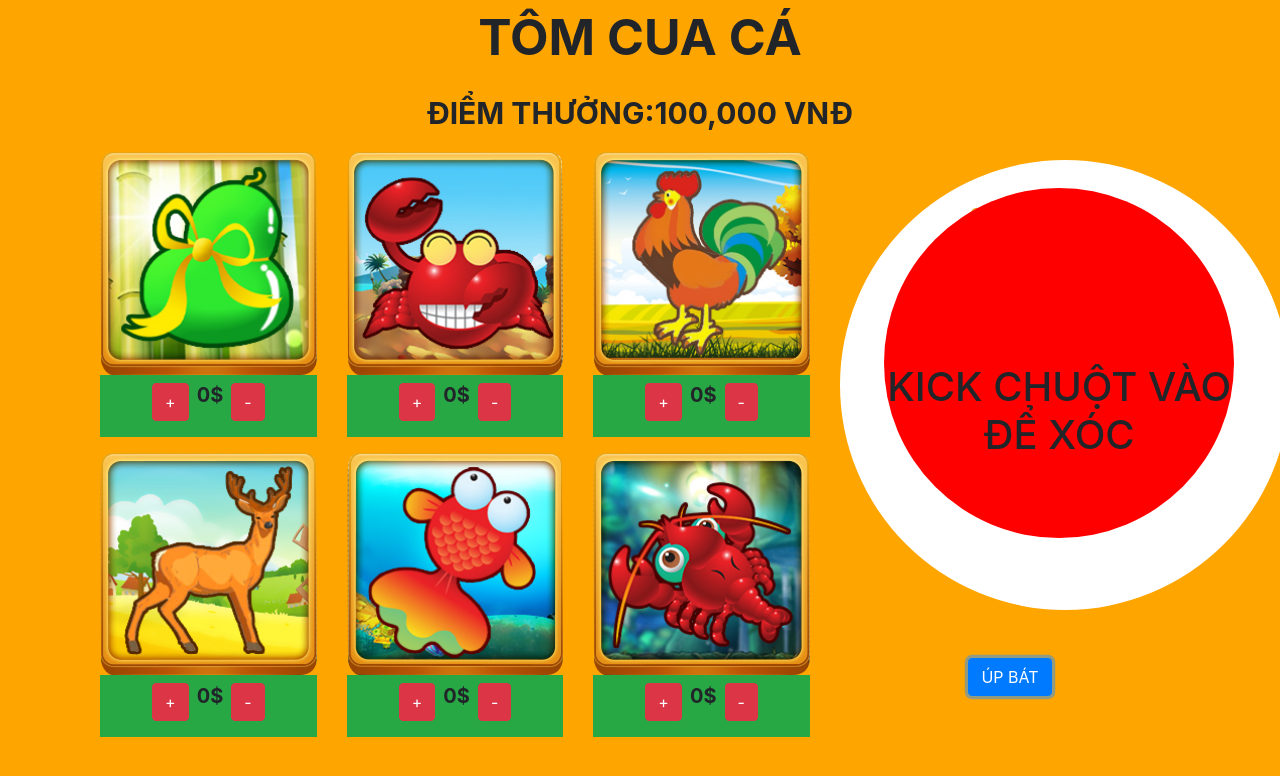
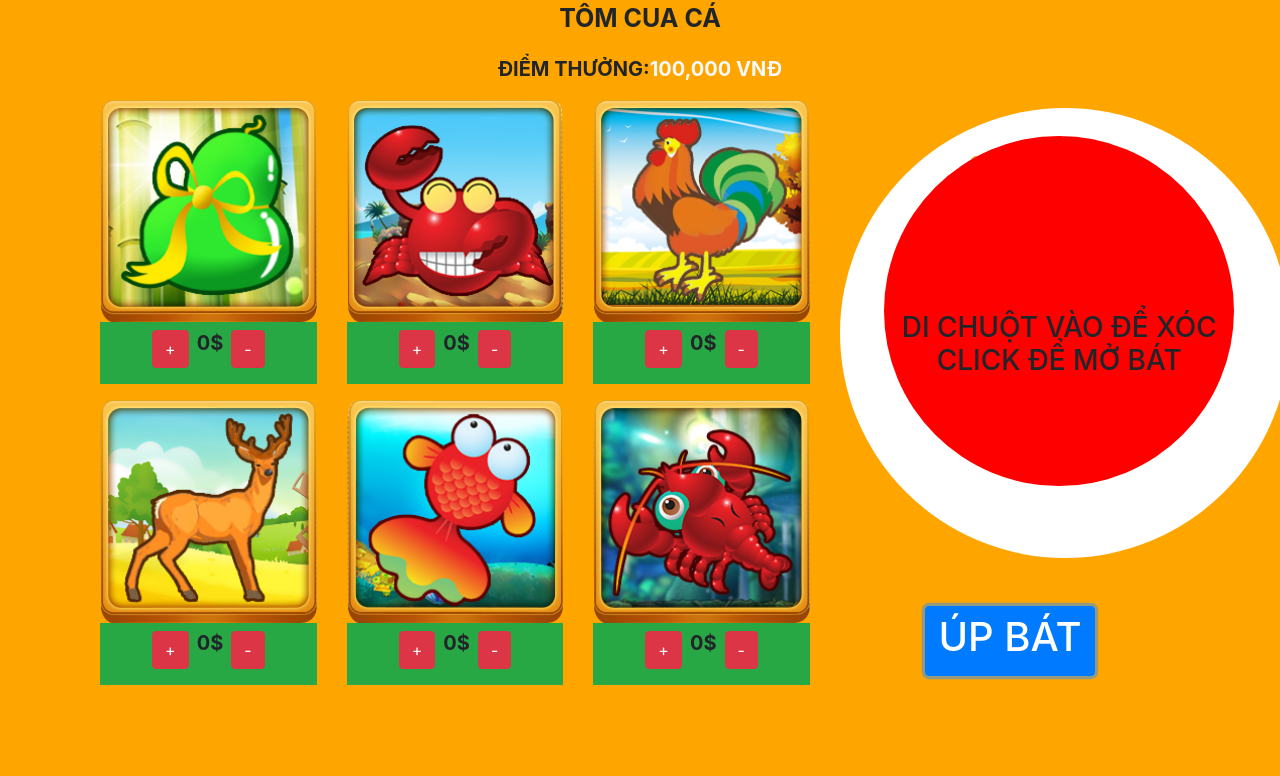
Before and after one commit to bachdangtuan/GAME-Redux-ReactJS-Tom-Cua-Ca, a React (Create React App) app: page / in a window 1280 px wide. Both pictures are taken after a click on the button "ÚP BÁT". Shown: the top 776 px of the page. Built offline with nearby package versions, Linux system fonts and the light colour scheme.

Commit message:
xử lý hiệu ứng sóc đĩa

```diff
--- a/src/TomCuaCa/DanhSachCuoc/DanhSachXucXac.jsx
+++ b/src/TomCuaCa/DanhSachCuoc/DanhSachXucXac.jsx
@@ -29,24 +29,30 @@ export default function DanhSachXucXac(props) {
         </div>
       </div>
       <div className="row m-auto pt-5">
-        <button id='xocBat' className='btn btn-primary m-auto' style={{
+        <button id='xocBat' className='btn btn-success m-auto' style={{
           display:'none'
         }} onClick={() => {
           document.getElementById('moBat').style.display = 'none';
-          //  document.getElementById('moBat').className = 'moBat';
+           document.getElementById('xocBat').style.display = 'none';
+           document.getElementById('upBat').style.display = 'block'
           dispatch({
             type: 'XOC_DIA',
           })
         }}>
-          MỞ BÁT
+          <h1>  MỞ BÁT</h1>
         </button>
-        <button className='btn btn-primary  m-auto' onClick={() => {
+
+        {/* Úp Bát */}
+        <button id='upBat' className='btn btn-primary  m-auto' style={{display:'block'}} onClick={() => {
           document.getElementById('moBat').style.display = 'block'
           document.getElementById('xocBat').style.display = 'none'
         }}>
-          ÚP BÁT
+         <h1>ÚP BÁT</h1>
         </button>
       </div>
+
+
+      {/* Đĩa */}
       <div id='moBat' style={{
         width: '350px',
         height: '350px',
@@ -59,10 +65,12 @@ export default function DanhSachXucXac(props) {
         display: 'none'
       }} className='image' onClick={()=>{
         document.getElementById('xocBat').style.display = 'block';
+        document.getElementById('upBat').style.display = 'none';
       }} >
-        <h1 className='text-center'>
-             KICK CHUỘT VÀO ĐỂ XÓC
-        </h1>
+        <h3 className='text-center'>
+             DI CHUỘT VÀO ĐỂ XÓC <br/>
+             CLICK ĐỂ MỞ BÁT
+        </h3>
 
       </div>
     </div>
--- a/src/TomCuaCa/DanhSachCuoc/DiemCuoc.jsx
+++ b/src/TomCuaCa/DanhSachCuoc/DiemCuoc.jsx
@@ -7,9 +7,9 @@ export default function DiemCuoc(props) {
 
   const renderDieuKien = () => {
     if (diemCuoc !== 0) {
-      return <span>{diemCuoc.toLocaleString()} VNĐ</span>
+      return <span className='text-light'>{diemCuoc.toLocaleString()} VNĐ</span>
     } else {
-      return <div>
+      return  <span className='text-light'>{diemCuoc.toLocaleString()} VNĐ
         <button className='btn btn-danger pb-2 mb-2' onClick={
           () => {
             dispatch({
@@ -17,10 +17,10 @@ export default function DiemCuoc(props) {
               diemCuoc
             })
           }
-        }> BUFF THÊM + 100.000 $
+        }> VAY THÊM TIỀN + 10.000 VNĐ
         </button>
 
-      </div>
+      </span>
     }
   }
 
@@ -30,12 +30,12 @@ export default function DiemCuoc(props) {
   return (
     <div className="text-center pb-3">
       <p style={{
-        fontSize: '50px',
+        fontSize: '25px',
         fontWeight: 'bold'
       }}>TÔM CUA CÁ</p>
       <div>
         <span style={{
-          fontSize: '30px',
+          fontSize: '20px',
           fontWeight: 'bold'
         }}>ĐIỂM THƯỞNG:
           {/* <span>{diemCuoc.toLocaleString()}</span> */}
--- a/src/index.css
+++ b/src/index.css
@@ -16,7 +16,7 @@ code {
   display: block;
   margin: 0 auto;
 }
-.image h1{
+.image h3{
   margin: 50% auto;
 
 }
```
